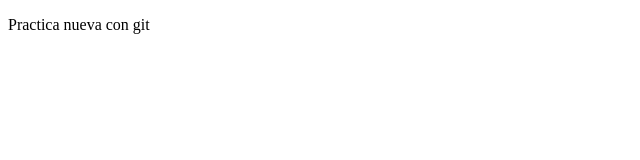
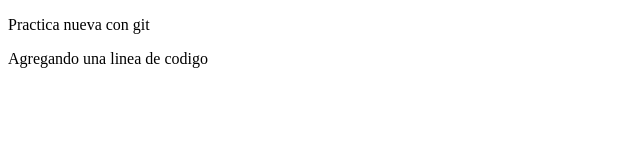
Before and after one commit to MauroCabrera09/PrimerRepositorio, a plain HTML site: page index.html in a window 1280 px wide. Shown: the whole page, without its empty margins (0-640 px from the left). Drawn offline with Linux system fonts and the light colour scheme.

Commit message:
Agregando una linea de codigo

```diff
--- a/index.html
+++ b/index.html
@@ -8,6 +8,7 @@
     </head>
     <body>
         <p>Practica nueva con git</p>
+        <p>Agregando una linea de codigo</p>
 
     </body>
 </html>
```
